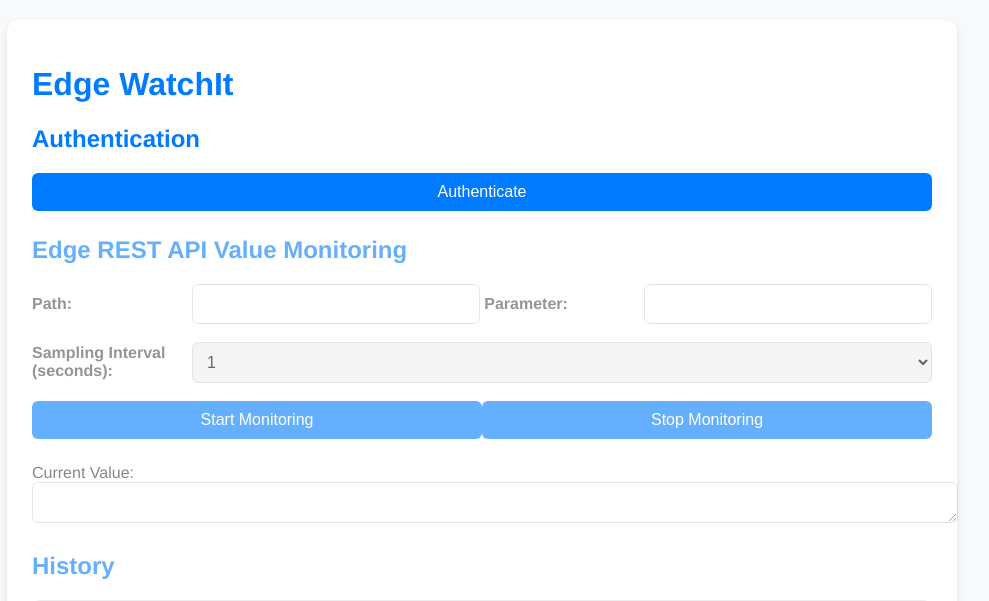
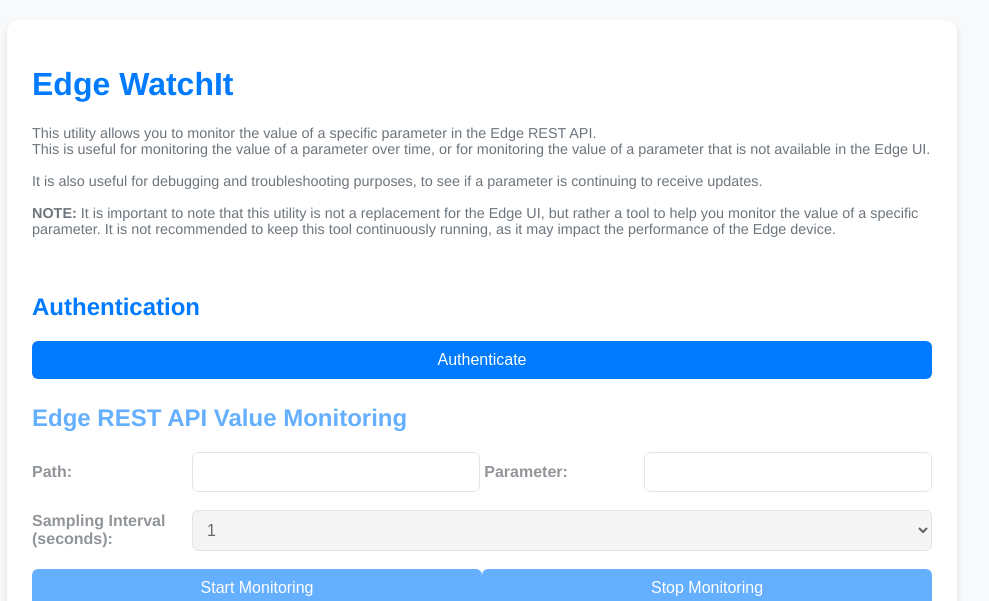
Before and after one commit to patricknatividad/edge-watch-it, a Flask app: page / in a window 1280 px wide. Shown: the top 601 px of the page, without its empty margins (158-1147 px from the left). Run offline with Flask 3, Linux system fonts and the light colour scheme.

Commit message:
added desc, disclaimer

```diff
--- a/static/styles.css
+++ b/static/styles.css
@@ -92,3 +92,11 @@ textarea {
 .narrow-input {
     width: 20%;
 }
+.description {
+    font-size: 0.9rem;
+    color: #6c757d;
+}
+.disclaimer {
+    font-size: 0.9rem;
+    color: #6c757d;
+}
--- a/templates/index.html
+++ b/templates/index.html
@@ -10,12 +10,24 @@
     <div class="container">
         <h1>Edge WatchIt</h1>
 
+        <div class="description">
+            This utility allows you to monitor the value of a specific parameter in the Edge REST API.<br>
+            This is useful for monitoring the value of a parameter over time, or for monitoring the value of a parameter that is not available in the Edge UI.<br><br>
+            It is also useful for debugging and troubleshooting purposes, to see if a parameter is continuing to receive updates.<br><br>
+        </div>
+
+        <div class="disclaimer">
+            <b>NOTE:</b>
+            It is important to note that this utility is not a replacement for the Edge UI, but rather a tool to help you monitor the value of a specific parameter.
+            It is not recommended to keep this tool continuously running, as it may impact the performance of the Edge device.
+        </div>
+
+        <br><br>
         <!-- Authentication Section -->
         <div class="form-container">
             <h2>Authentication</h2>
 
             <form id="auth-form">
-
                 <!--
                 <div class="form-group">
                     <label for="ipAddress">Edge IP Address:</label>
```
